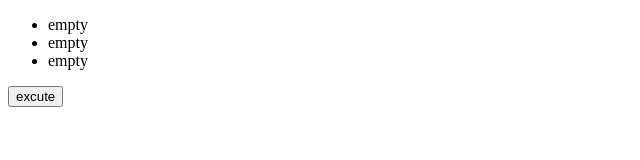
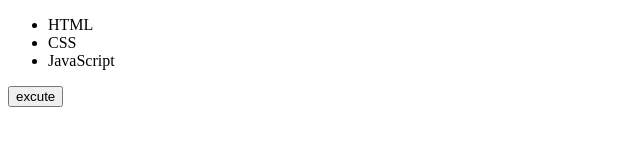
Before and after one commit to jasonjeong68/jason_web, a plain HTML site: page index.html in a window 1280 px wide. Shown: the full height of the page, 0-640 px from the left. Drawn offline with nearby package versions, Linux system fonts and the light colour scheme.

Commit message:
test text modify

```diff
--- a/index.html
+++ b/index.html
@@ -5,9 +5,9 @@
 </head>
 <body>
 	<ul id="list">
-		<li>empty</li>
-		<li>empty</li>
-		<li>empty</li>
+		<li>HTML</li>
+		<li>CSS</li>
+		<li>JavaScript</li>
 	</ul>
 	<input type="button" value="excute" id="excute_btn"/>
 	<script type="text/javascript">
```
